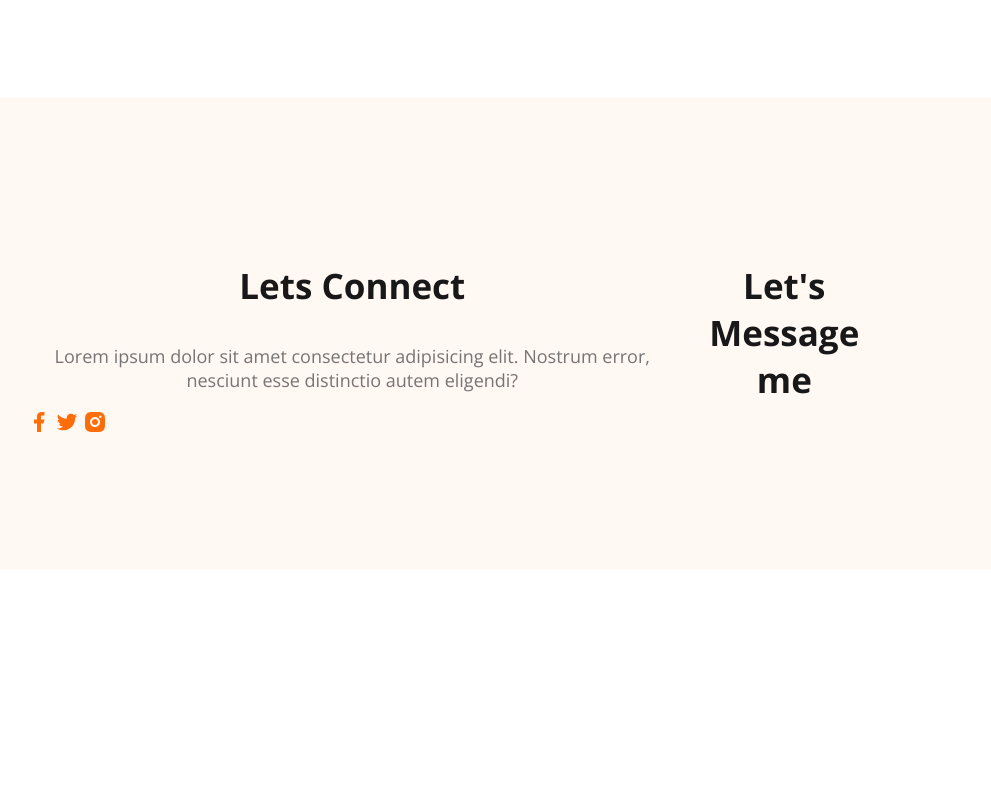
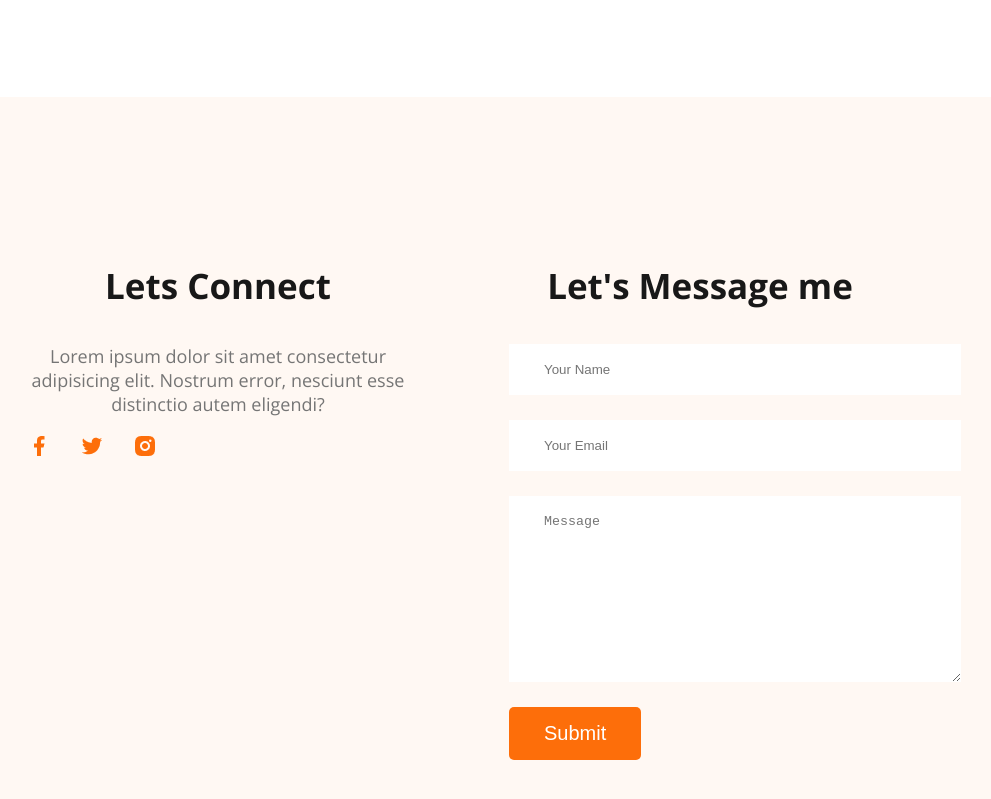
Before and after one commit to mansib1992/software-developer-portfolio, a plain HTML site: page index.html in a window 1280 px wide. Shown: the part 3086-3885 px from the top of the page, without its empty margins (181-1172 px from the left). Before the commit the page ends 3663 px from the top, so only its background shows below. Drawn offline with nearby package versions, Linux system fonts and the light colour scheme.

Commit message:
Finished the task

```diff
--- a/index.html
+++ b/index.html
@@ -161,6 +161,12 @@
         </div>
         <div class="footer-column">
             <h3 class="section-title">Let's Message me</h3>
+            <form class="Contact" action="">
+                <input type="text" placeholder="Your Name">
+                <input type="email" name="" placeholder="Your Email" id="">
+                <textarea name="" placeholder="Message" id="" cols="30" rows="10"></textarea>
+                <input class="btn-primary" type="submit" value="Submit">
+            </form>
         </div>
     </footer>
 
--- a/styles/portfolio.css
+++ b/styles/portfolio.css
@@ -181,7 +181,27 @@ main section{
 
 footer{
     display: flex;
+    gap:100px;
     background: #FFF8F3;
     margin-top: 100px;
     padding: 130px 200px;
 }
+.footer-column{
+    width: 50%;
+}
+
+.social-links a{
+    margin-right: 25px;
+}
+
+.Contact input[type="text"], .Contact input[type="email"], textarea{
+    display: block;
+    margin-bottom: 25px;
+    padding: 18px 35px;
+    color:#757575;
+    background:#FFF;
+    border: 0;
+    width: 100%;
+
+}
+.Contact input
```
